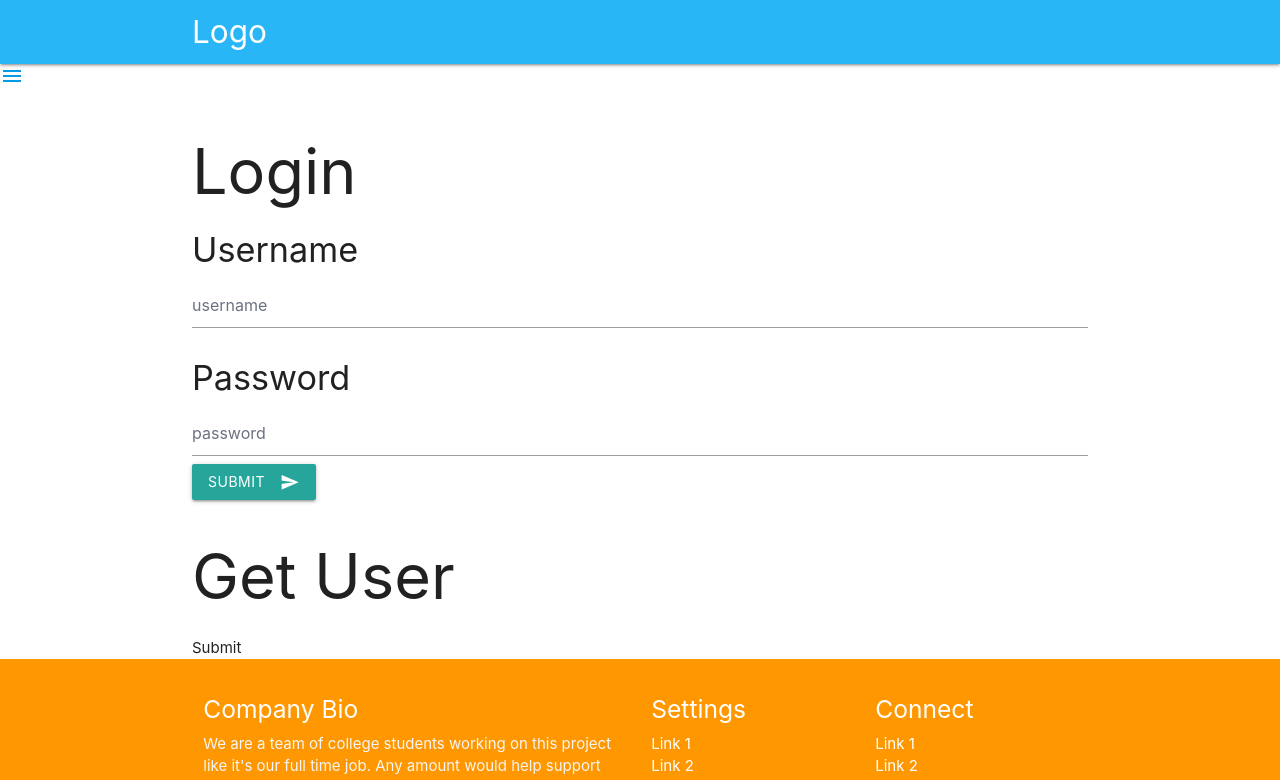
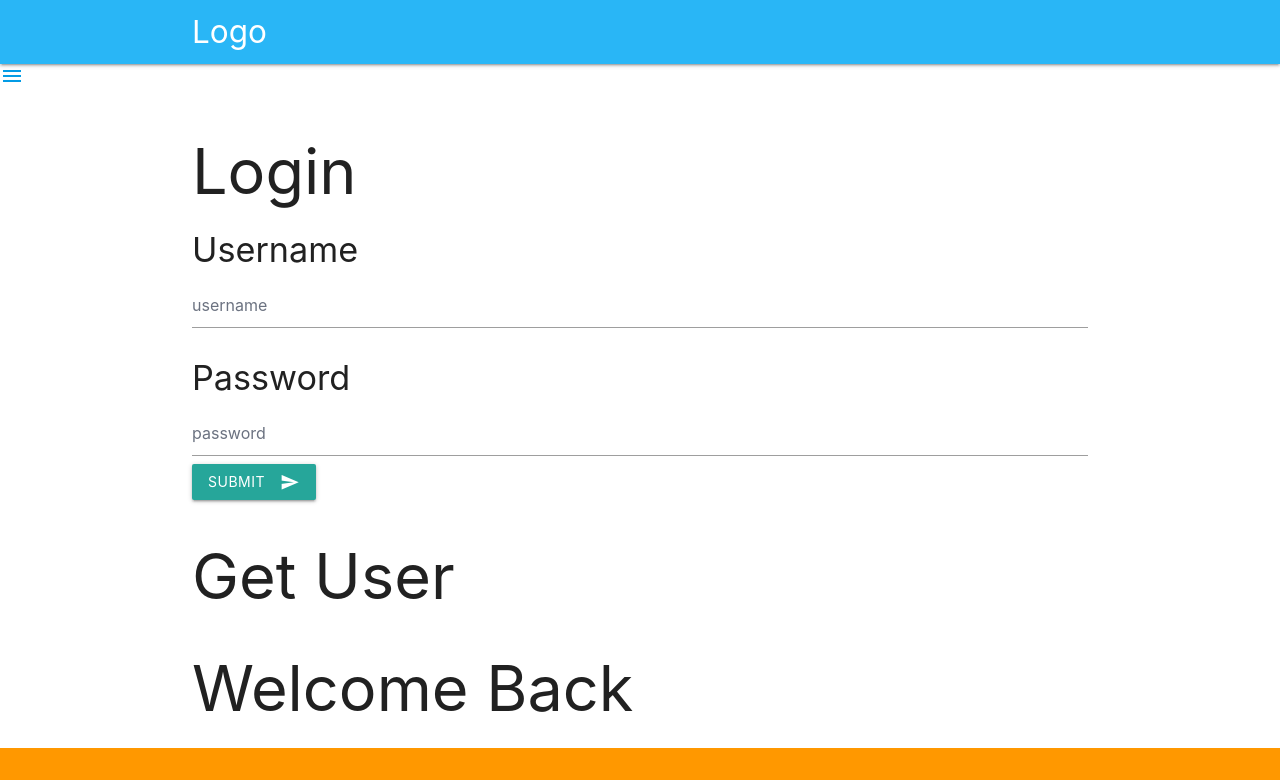
Before and after one commit to jmcnally17/EdUp, a React (Create React App) app in the folder client/: page / in a window 1280 px wide. Shown: the top 780 px of the page. Built offline with nearby package versions, Linux system fonts and the light colour scheme; no server answers.

Commit message:
tested landing page with passing through user, works

```diff
--- a/client/src/App.js
+++ b/client/src/App.js
@@ -39,7 +39,7 @@ export default function App() {
         <Header />
         {user ? <Sidenav /> : null}
         <Routes>
-          <Route path="/" element={<Login />} />
+          <Route path="/" element={<Login user={user}/>} />
           <Route path="/registration" element={<Registration />} />
           <Route path="/noticeboard" element={<Noticeboard />} />
           <Route path="/noticeboard/new" element={<New />} />
--- a/client/src/components/login/login.js
+++ b/client/src/components/login/login.js
@@ -15,7 +15,7 @@ if (process.env.REACT_APP_HEROKU_TEST_URL) {
   urlUsers = "http://localhost:9000/backend/users";
 }
 
-export default function Login() {
+export default function Login({user}) {
   const [loginUsername, setLoginUsername] = useState("");
   const [loginPassword, setLoginPassword] = useState("");
   const [data, setData] = useState(null);
@@ -29,19 +29,18 @@ export default function Login() {
       },
       withCredentials: true,
       url: urlSessions,
-    }).then((res) => console.log(res));
+    }).then((res) => console.log('hi'));
   };
 
-  const getUser = () => {
-    Axios({
-      method: "GET",
-      withCredentials: true,
-      url: urlUsers,
-    }).then((res) => {
-      setData(res.data);
-      console.log(res.data);
-    });
-  };
+  // const getUser = () => {
+  //   Axios({
+  //     method: "GET",
+  //     withCredentials: true,
+  //     url: urlUsers,
+  //   }).then((res) => {
+  //     setData(res.data);
+  //   });
+  // };
 
   return (
     <div>
@@ -72,8 +71,8 @@ export default function Login() {
         </div>
         <div>
           <h1>Get User</h1>
-          <button onClick={getUser}>Submit</button>
-          {data ? <h1>Welcome Back {data.username}</h1> : null}
+          {/* <button onClick={getUser}>Submit</button> */}
+          {user ? <h1>Welcome Back {user.username}</h1> : null}
         </div>
       </div>
     </div>
```
